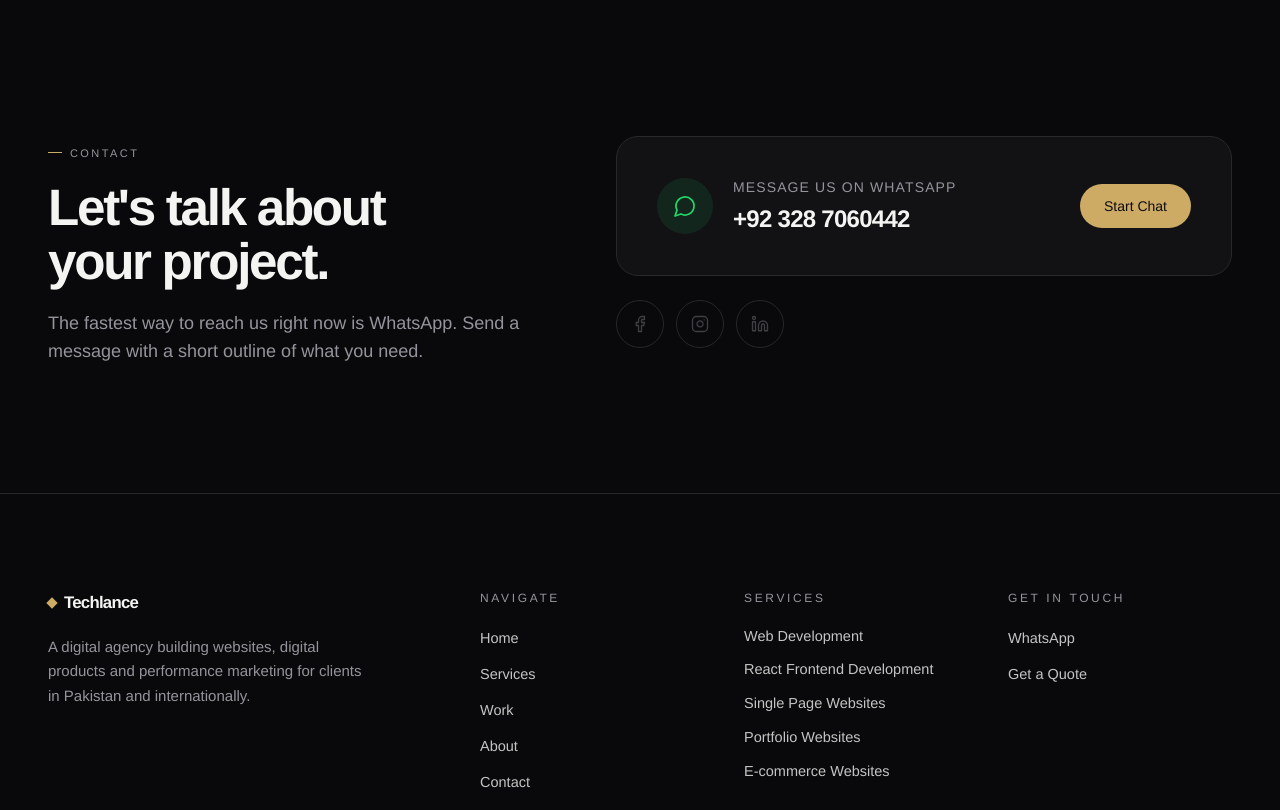
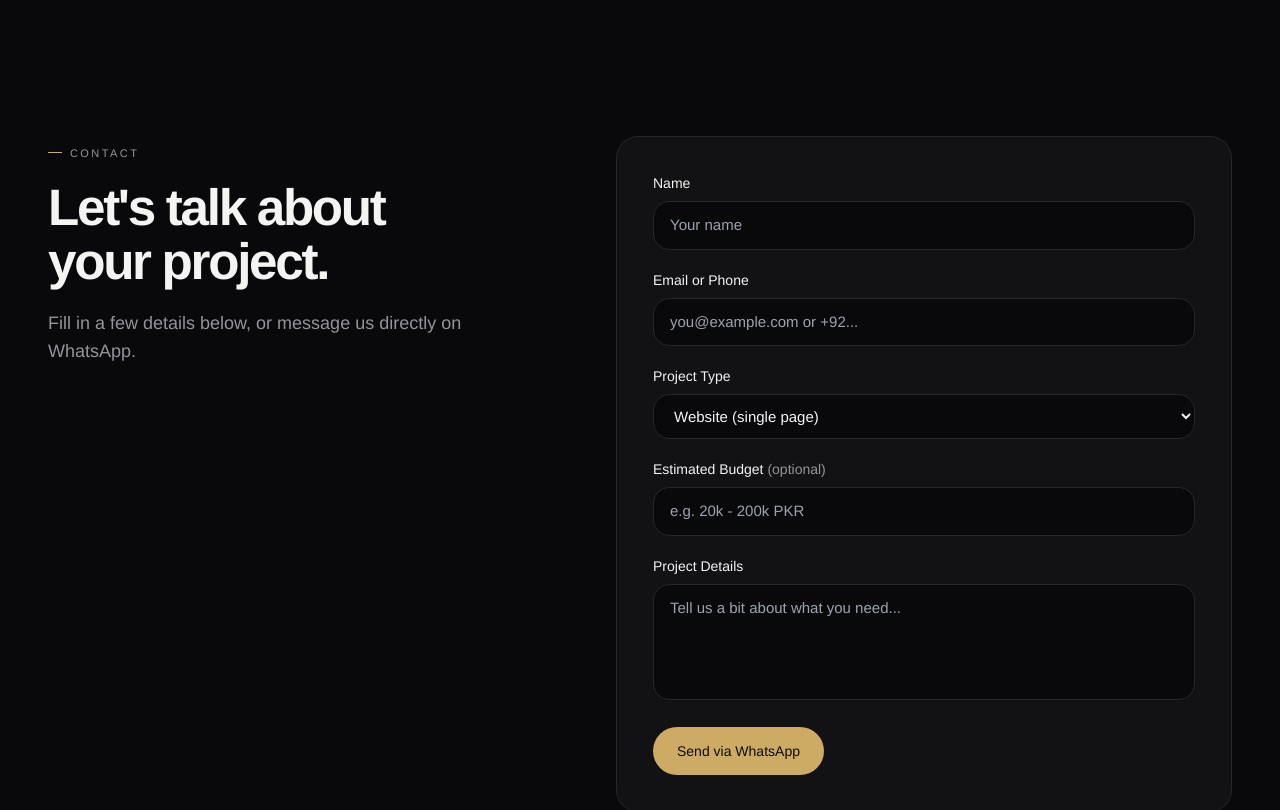
Before and after one commit to SufyanMughal0033/Techlance, a Next.js app: page / in a window 1280 px wide. Shown: the part 10640-11450 px from the top of the page. Built offline with nearby package versions, Linux system fonts and the light colour scheme.

Commit message:
error fixing & form update

```diff
--- a/app/layout.tsx
+++ b/app/layout.tsx
@@ -5,40 +5,71 @@
 
 export const metadata: Metadata = {
   metadataBase: new URL(siteConfig.url),
+
   title: {
-    default: `${siteConfig.name} — Digital Agency for Web Development & Marketing`,
+    default: `${siteConfig.name} — Web Development & Digital Marketing Agency`,
     template: `%s — ${siteConfig.name}`,
   },
-  description: siteConfig.description,
+
+  description:
+    "Techlance is a web development and digital marketing agency helping businesses grow through high-performance websites, e-commerce solutions, SEO, and digital marketing.",
+
   keywords: [
     "Techlance",
-    "digital agency Pakistan",
     "web development agency",
+    "web development agency Pakistan",
+    "website development company Pakistan",
+    "digital marketing agency Pakistan",
+    "ecommerce development Pakistan",
+    "Shopify development Pakistan",
+    "Next.js development",
     "React development",
-    "Next.js development",
-    "Shopify development",
-    "digital marketing agency",
-    "Facebook ads agency",
-    "Google ads agency",
+    "SEO agency Pakistan",
+    "Google Ads agency",
+    "Facebook Ads agency",
   ],
-  authors: [{ name: siteConfig.name }],
-  creator: siteConfig.name,
+
+  authors: [
+    {
+      name: "Techlance",
+      url: siteConfig.url,
+    },
+  ],
+
+  creator: "Techlance",
+  publisher: "Techlance",
+
+  alternates: {
+    canonical: siteConfig.url,
+  },
+
   openGraph: {
     type: "website",
     locale: "en_US",
     url: siteConfig.url,
-    title: `${siteConfig.name} — Digital Agency for Web Development & Marketing`,
-    description: siteConfig.description,
+    title: `${siteConfig.name} — Web Development & Digital Marketing Agency`,
+    description:
+      "Web development, e-commerce, SEO, and digital marketing solutions for growing businesses.",
     siteName: siteConfig.name,
   },
+
   twitter: {
     card: "summary_large_image",
-    title: `${siteConfig.name} — Digital Agency for Web Development & Marketing`,
-    description: siteConfig.description,
+    title: `${siteConfig.name} — Web Development & Digital Marketing Agency`,
+    description:
+      "Web development, e-commerce, SEO, and digital marketing solutions for growing businesses.",
   },
+
   robots: {
     index: true,
     follow: true,
+    googleBot: {
+      index: true,
+      follow: true,
+      "max-image-preview": "large",
+      "max-snippet": -1,
+      "max-video-preview": -1,
+    },
   },
 };
 
@@ -73,9 +104,8 @@
       <head>
         <script dangerouslySetInnerHTML={{ __html: themeInitScript }} />
       </head>
-      <body
-        className="font-sans antialiased bg-bg text-ink transition-colors duration-300"
-      >
+
+      <body className="font-sans antialiased bg-bg text-ink transition-colors duration-300">
         <ThemeProvider>{children}</ThemeProvider>
       </body>
     </html>
--- a/components/ContactSection.tsx
+++ b/components/ContactSection.tsx
@@ -1,5 +1,6 @@
 import { Facebook, Instagram, Linkedin, MessageCircle } from "lucide-react";
 import { SectionHeading } from "@/components/SectionHeading";
+import { QuoteForm } from "@/components/QuoteForm";
 import { AnimatedSection } from "@/components/AnimatedSection";
 import { siteConfig, whatsappLink } from "@/data/site";
 
@@ -17,8 +18,13 @@
           <SectionHeading
             eyebrow="Contact"
             title="Let's talk about your project."
-            description="The fastest way to reach us right now is WhatsApp. Send a message with a short outline of what you need."
+            description="Fill in a few details below, or message us directly on WhatsApp."
           />
+
+          <div className="flex flex-col gap-8">
+            <AnimatedSection>
+              <QuoteForm />
+            </AnimatedSection>
 
             <AnimatedSection delay={0.1}>
               <a
@@ -29,17 +35,24 @@
               >
                 <div className="flex items-center gap-5">
                   <span className="flex h-14 w-14 shrink-0 items-center justify-center rounded-full bg-whatsapp/10">
-                  <MessageCircle size={24} className="text-whatsapp" strokeWidth={1.75} />
+                    <MessageCircle
+                      size={24}
+                      className="text-whatsapp"
+                      strokeWidth={1.75}
+                    />
                   </span>
+
                   <div>
                     <p className="text-sm font-medium uppercase tracking-widish text-muted">
                       Message us on WhatsApp
                     </p>
+
                     <p className="mt-1.5 font-display text-xl font-semibold tracking-tighter text-ink sm:text-2xl">
                       {siteConfig.whatsappDisplay}
                     </p>
                   </div>
                 </div>
+
                 <span className="inline-flex items-center gap-2 self-start rounded-full bg-ink px-6 py-3 text-sm font-medium text-bg transition-transform duration-300 ease-premium group-hover:translate-x-1 dark:bg-accent dark:text-accent-ink sm:self-auto">
                   Start Chat
                 </span>
@@ -48,6 +61,7 @@
               <div className="mt-6 flex flex-wrap gap-3">
                 {socialLinks.map((social) => {
                   const Icon = social.icon;
+
                   if (!social.href) {
                     return (
                       <span
@@ -60,6 +74,7 @@
                       </span>
                     );
                   }
+
                   return (
                     <a
                       key={social.key}
@@ -77,6 +92,7 @@
             </AnimatedSection>
           </div>
         </div>
+      </div>
     </section>
   );
 }
--- /dev/null
+++ b/components/QuoteForm.tsx
@@ -0,0 +1,131 @@
+"use client";
+
+import { useState } from "react";
+import { whatsappLink } from "@/data/site";
+
+const projectTypes = [
+  "Website (single page)",
+  "Website (multi-page)",
+  "E-commerce / Shopify",
+  "Digital Marketing / Ads",
+  "Other",
+];
+
+export function QuoteForm() {
+  const [name, setName] = useState("");
+  const [contact, setContact] = useState("");
+  const [projectType, setProjectType] = useState(projectTypes[0]);
+  const [budget, setBudget] = useState("");
+  const [message, setMessage] = useState("");
+  const [error, setError] = useState("");
+
+  const handleSubmit = (e: React.FormEvent) => {
+    e.preventDefault();
+
+    if (!name.trim() || !contact.trim() || !message.trim()) {
+      setError("Please fill in your name, contact info, and project details.");
+      return;
+    }
+    setError("");
+
+    const text = `Hi Techlance, I'd like to request a quote.
+
+Name: ${name}
+Contact: ${contact}
+Project Type: ${projectType}
+Budget: ${budget || "Not specified"}
+Details: ${message}`;
+
+    window.open(whatsappLink(text), "_blank", "noopener,noreferrer");
+  };
+
+  return (
+    <form
+      onSubmit={handleSubmit}
+      className="space-y-5 rounded-lg border border-border bg-surface p-7 sm:p-9"
+    >
+      <div>
+        <label htmlFor="name" className="mb-2 block text-sm font-medium text-ink">
+          Name
+        </label>
+        <input
+          id="name"
+          type="text"
+          value={name}
+          onChange={(e) => setName(e.target.value)}
+          className="w-full rounded-md border border-border bg-bg px-4 py-3 text-[15px] text-ink outline-none transition-colors focus:border-accent"
+          placeholder="Your name"
+        />
+      </div>
+
+      <div>
+        <label htmlFor="contact" className="mb-2 block text-sm font-medium text-ink">
+          Email or Phone
+        </label>
+        <input
+          id="contact"
+          type="text"
+          value={contact}
+          onChange={(e) => setContact(e.target.value)}
+          className="w-full rounded-md border border-border bg-bg px-4 py-3 text-[15px] text-ink outline-none transition-colors focus:border-accent"
+          placeholder="you@example.com or +92..."
+        />
+      </div>
+
+      <div>
+        <label htmlFor="projectType" className="mb-2 block text-sm font-medium text-ink">
+          Project Type
+        </label>
+        <select
+          id="projectType"
+          value={projectType}
+          onChange={(e) => setProjectType(e.target.value)}
+          className="w-full rounded-md border border-border bg-bg px-4 py-3 text-[15px] text-ink outline-none transition-colors focus:border-accent"
+        >
+          {projectTypes.map((type) => (
+            <option key={type} value={type}>
+              {type}
+            </option>
+          ))}
+        </select>
+      </div>
+
+      <div>
+        <label htmlFor="budget" className="mb-2 block text-sm font-medium text-ink">
+          Estimated Budget <span className="text-muted">(optional)</span>
+        </label>
+        <input
+          id="budget"
+          type="text"
+          value={budget}
+          onChange={(e) => setBudget(e.target.value)}
+          className="w-full rounded-md border border-border bg-bg px-4 py-3 text-[15px] text-ink outline-none transition-colors focus:border-accent"
+          placeholder="e.g. 20k - 200k PKR"
+        />
+      </div>
+
+      <div>
+        <label htmlFor="message" className="mb-2 block text-sm font-medium text-ink">
+          Project Details
+        </label>
+        <textarea
+          id="message"
+          value={message}
+          onChange={(e) => setMessage(e.target.value)}
+          rows={4}
+          className="w-full resize-none rounded-md border border-border bg-bg px-4 py-3 text-[15px] text-ink outline-none transition-colors focus:border-accent"
+          placeholder="Tell us a bit about what you need..."
+        />
+      </div>
+
+      {error && <p className="text-sm text-red-500">{error}</p>}
+
+      <button
+        type="submit"
+        className="w-full rounded-full bg-ink px-6 py-3.5 text-sm font-medium text-bg transition-opacity hover:opacity-90 dark:bg-accent dark:text-accent-ink sm:w-auto"
+      >
+        Send via WhatsApp
+      </button>
+    </form>
+  );
+}
--- a/data/site.ts
+++ b/data/site.ts
@@ -1,20 +1,30 @@
 export const siteConfig = {
   name: "Techlance",
-  tagline: "We build digital experiences that move businesses forward.",
+
+  tagline:
+    "We build digital experiences that move businesses forward.",
+
   description:
-    "Techlance is a digital agency building websites, digital products and performance marketing for clients in Pakistan and internationally.",
-  url: "https://www.techlance.example",
+    "Techlance is a web development and digital marketing agency helping businesses grow through high-performance websites, e-commerce solutions, SEO, and digital marketing.",
+
+  url: "https://techlance.website",
+
   whatsappNumber: "923287060442",
   whatsappDisplay: "+92 328 7060442",
+
   social: {
     facebook: null as string | null,
     instagram: null as string | null,
     linkedin: null as string | null,
   },
+
   founded: 2024,
 };
 
 export const whatsappLink = (message?: string) => {
   const base = `https://wa.me/${siteConfig.whatsappNumber}`;
-  return message ? `${base}?text=${encodeURIComponent(message)}` : base;
+
+  return message
+    ? `${base}?text=${encodeURIComponent(message)}`
+    : base;
 };
```
Lines whose indentation alone changed are shown as unchanged.
